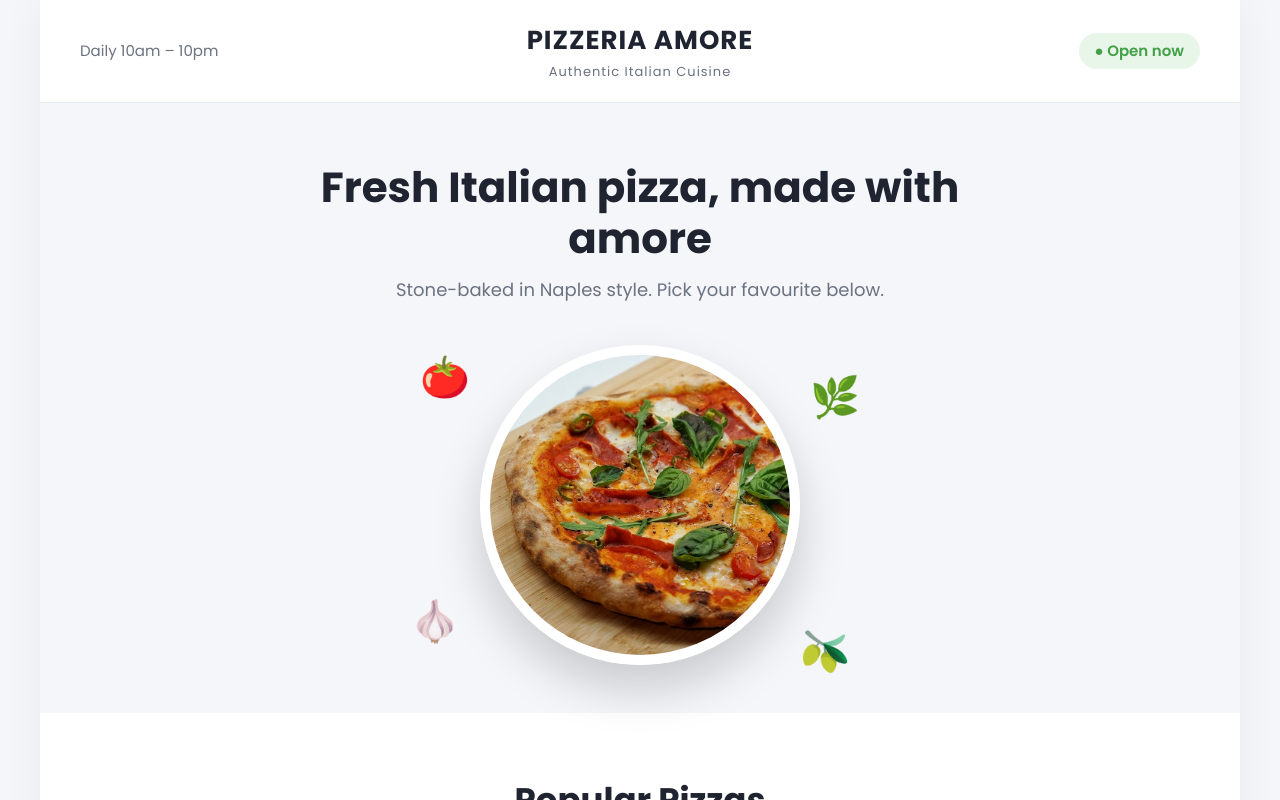
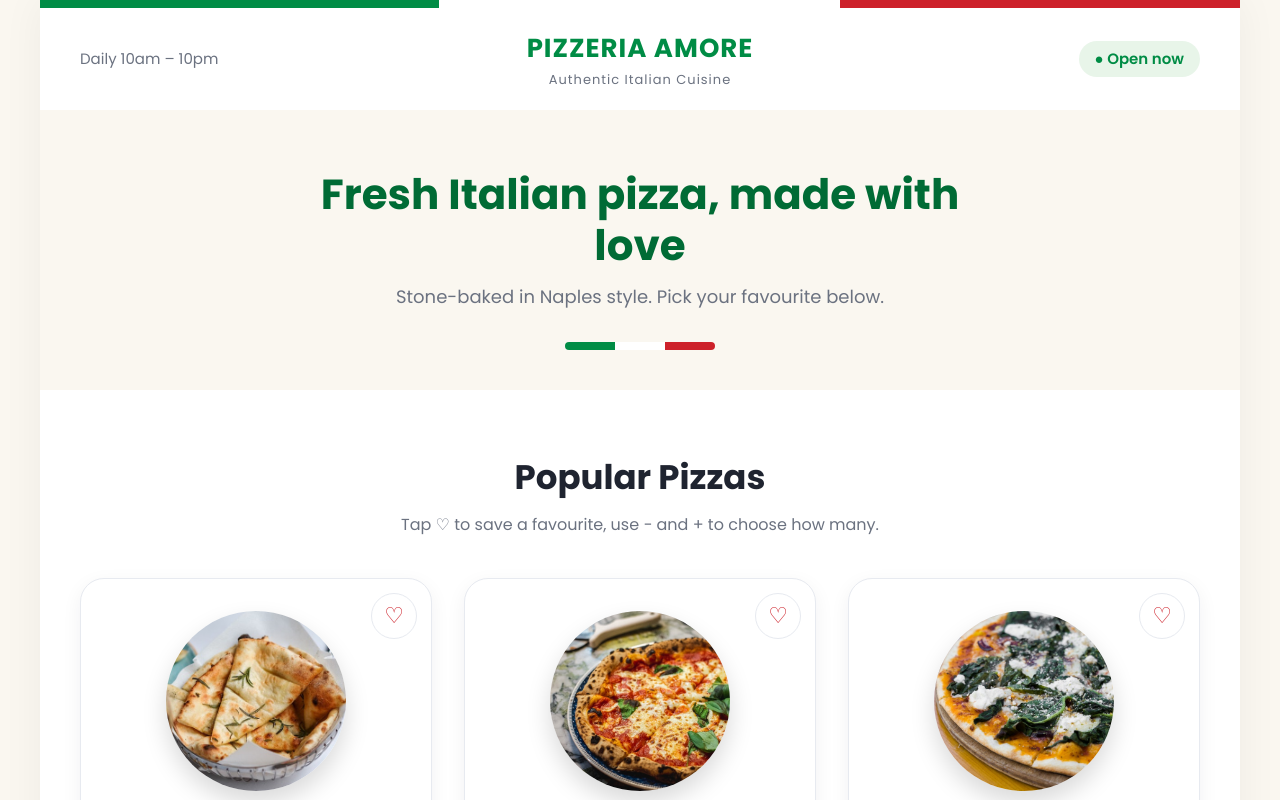
Before and after one commit to maypoe82/pizza-app, a React (Create React App) app: page / in a window 1280 px wide. Shown: the top 800 px of the page. Built offline with nearby package versions, Linux system fonts and the light colour scheme.

Commit message:
Italian flag colours

```diff
--- a/src/index.css
+++ b/src/index.css
@@ -2,10 +2,12 @@
 @import url("https://fonts.googleapis.com/css2?family=Poppins:wght@400;500;600;700&display=swap");
 
 :root {
-  --red: #e53935;
-  --red-dark: #c62828;
-  --green: #43a047;
-  --bg: #f4f6fa;
+  /* Italian flag colours */
+  --red: #cd212a;
+  --red-dark: #a51b22;
+  --green: #008c45;
+  --green-dark: #006b35;
+  --bg: #faf7f0;
   --card: #ffffff;
   --text: #1f2430;
   --text-soft: #6b7280;
@@ -46,7 +48,8 @@ body {
   align-items: center;
   gap: 1.6rem;
   padding: 2rem 4rem;
-  border-bottom: 1px solid var(--line);
+  border-top: 8px solid;
+  border-image: linear-gradient(to right, #008c45 33.3%, #ffffff 33.3% 66.6%, #cd212a 66.6%) 1;
 }
 
 .hours {
@@ -59,6 +62,7 @@ body {
 }
 
 .header h1 {
+  color: var(--green);
   font-size: 2.6rem;
   font-weight: 700;
   letter-spacing: 1px;
@@ -98,6 +102,7 @@ body {
 }
 
 .hero h2 {
+  color: var(--green-dark);
   font-size: 4.2rem;
   font-weight: 700;
   line-height: 1.2;
@@ -111,46 +116,30 @@ body {
   margin-top: 1.2rem;
 }
 
-.hero-pic {
-  position: relative;
-  width: 32rem;
-  max-width: 80%;
-  margin: 4rem auto 0;
+/* Italian flag stripe under the hero text */
+.flag {
+  display: flex;
+  width: 15rem;
+  height: 0.8rem;
+  margin: 3rem auto 0;
+  border-radius: 999px;
+  overflow: hidden;
 }
 
-.hero-pic img {
-  width: 100%;
-  aspect-ratio: 1;
-  object-fit: cover;
-  border-radius: 50%;
-  border: 1rem solid #fff;
-  box-shadow: 0 24px 48px rgba(0, 0, 0, 0.18);
+.flag span {
+  flex: 1;
 }
 
-/* Floating ingredient decorations */
-.deco {
-  position: absolute;
-  font-size: 4rem;
+.flag span:nth-child(1) {
+  background-color: var(--green);
 }
 
-.deco-1 {
-  top: 0;
-  left: -6rem;
+.flag span:nth-child(2) {
+  background-color: #ffffff;
 }
 
-.deco-2 {
-  top: 2rem;
-  right: -6rem;
-}
-
-.deco-3 {
-  bottom: 2rem;
-  left: -7rem;
-}
-
-.deco-4 {
-  bottom: -1rem;
-  right: -5rem;
+.flag span:nth-child(3) {
+  background-color: var(--red);
 }
 
 /* ---------- Menu ---------- */
@@ -292,18 +281,18 @@ body {
   height: 4.4rem;
   border-radius: 50%;
   border: none;
-  background-color: var(--red);
+  background-color: var(--green);
   color: #fff;
   font-family: inherit;
   font-size: 2.4rem;
   line-height: 1;
   cursor: pointer;
-  box-shadow: 0 6px 14px rgba(229, 57, 53, 0.3);
+  box-shadow: 0 6px 14px rgba(0, 140, 69, 0.3);
   transition: background-color 0.2s;
 }
 
 .qty-btn:hover {
-  background-color: var(--red-dark);
+  background-color: var(--green-dark);
 }
 
 button:focus-visible {
@@ -315,6 +304,8 @@ button:focus-visible {
 
 .footer {
   text-align: center;
+  border-bottom: 8px solid;
+  border-image: linear-gradient(to right, #008c45 33.3%, #ffffff 33.3% 66.6%, #cd212a 66.6%) 1;
   padding: 5rem 2rem 3rem;
   background-color: var(--bg);
 }
@@ -343,7 +334,7 @@ button:focus-visible {
   border-radius: 999px;
   padding: 1.4rem 6rem;
   cursor: pointer;
-  box-shadow: 0 10px 22px rgba(229, 57, 53, 0.3);
+  box-shadow: 0 10px 22px rgba(205, 33, 42, 0.3);
   transition: background-color 0.2s;
 }
 
@@ -361,8 +352,8 @@ button:focus-visible {
 
 /* ---------- Responsive ---------- */
 
-/* Tablets: 2 cards per row */
-@media (max-width: 900px) {
+/* Small tablets: 2 cards per row */
+@media (max-width: 760px) {
   .pizzas {
     grid-template-columns: repeat(2, 1fr);
   }
@@ -396,17 +387,4 @@ button:focus-visible {
     font-size: 2.8rem;
   }
 
-  .deco {
-    font-size: 3rem;
-  }
-
-  .deco-1,
-  .deco-3 {
-    left: -3.6rem;
-  }
-
-  .deco-2,
-  .deco-4 {
-    right: -3.6rem;
-  }
 }
--- a/src/index.js
+++ b/src/index.js
@@ -45,17 +45,14 @@ function Header() {
 function Hero() {
   return (
     <section className="hero">
-      <h2>Fresh Italian pizza, made with amore</h2>
+      <h2>Fresh Italian pizza, made with love</h2>
       <p>Stone-baked in Naples style. Pick your favourite below.</p>
+      <div className="flag" aria-hidden="true">
+        <span></span>
+        <span></span>
+        <span></span>
+      </div>
 
-      <div className="hero-pic">
-        <img src="pizzas/prosciutto.jpg" alt="Pizza Prosciutto" />
-        {/* Floating ingredients just for decoration */}
-        <span className="deco deco-1" aria-hidden="true">🍅</span>
-        <span className="deco deco-2" aria-hidden="true">🌿</span>
-        <span className="deco deco-3" aria-hidden="true">🧄</span>
-        <span className="deco deco-4" aria-hidden="true">🫒</span>
-      </div>
     </section>
   );
 }
```
